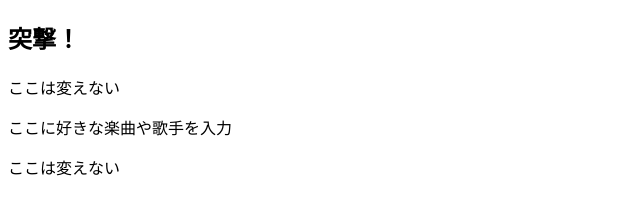
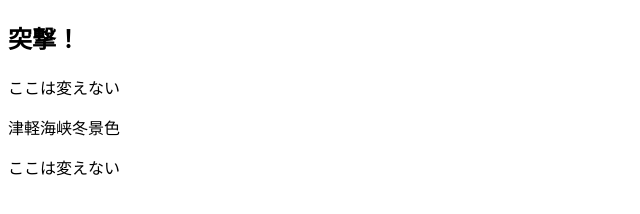
Before and after one commit to kousei-kimura/testConflict, a plain HTML site: page index.html in a window 1280 px wide. Shown: the whole page, without its empty margins (0-640 px from the left). Drawn offline with Linux system fonts and the light colour scheme.

Commit message:
[modify]index.html

```diff
--- a/index.html
+++ b/index.html
@@ -6,7 +6,7 @@
 <body>
 <h2> 突撃！ </h2>
 <p>ここは変えない</p>
-<p>ここに好きな楽曲や歌手を入力</p>
+<p>津軽海峡冬景色</p>
 <p>ここは変えない</p>
 </body>
 </html>
```
